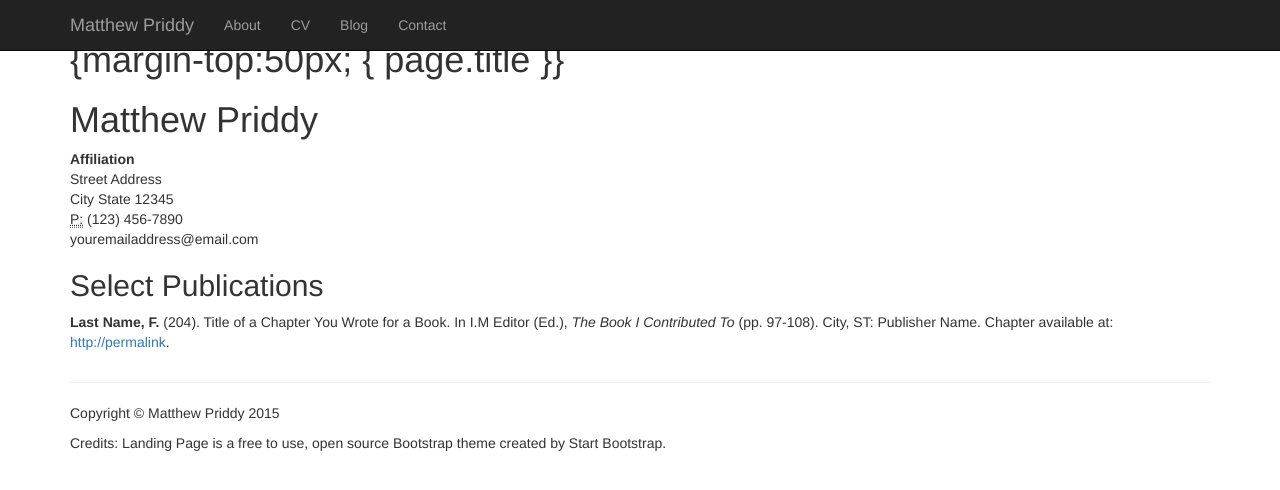
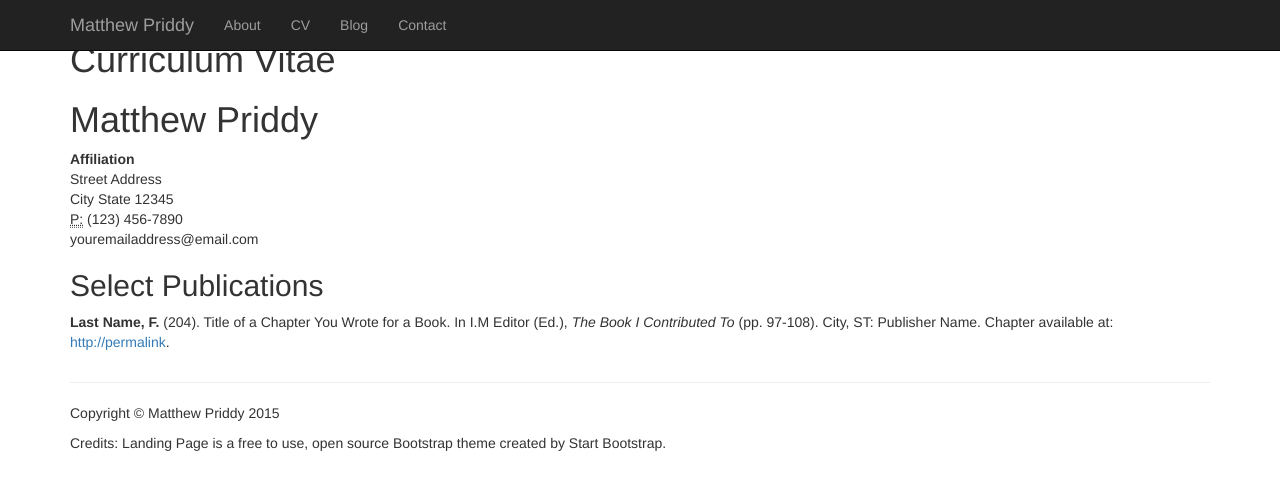
Before and after one commit to mwpriddy/mwpriddy.github.io, a Jekyll site: the page built from cv/index.html, in a window 1280 px wide. Shown: the top 490 px of the page. Built offline with Jekyll 4.4.1, drawn with Linux system fonts in a browser that asks for light colours.

Commit message:
Update index.html

```diff
--- a/cv/index.html
+++ b/cv/index.html
@@ -2,7 +2,8 @@
 layout: default-halfslider
 title: Curriculum Vitae
 ---
-<h1>{margin-top:50px; { page.title }}</h1>
+<br style="margin-bottom:100px;"/>
+<h1>{{ page.title }}</h1>
 	<div class="cv">
 	<!-- 	<a href="#" class="download" title="Download CV as PDF">Download CV</a>	-->
 		<h1>Matthew Priddy</h1>
```
